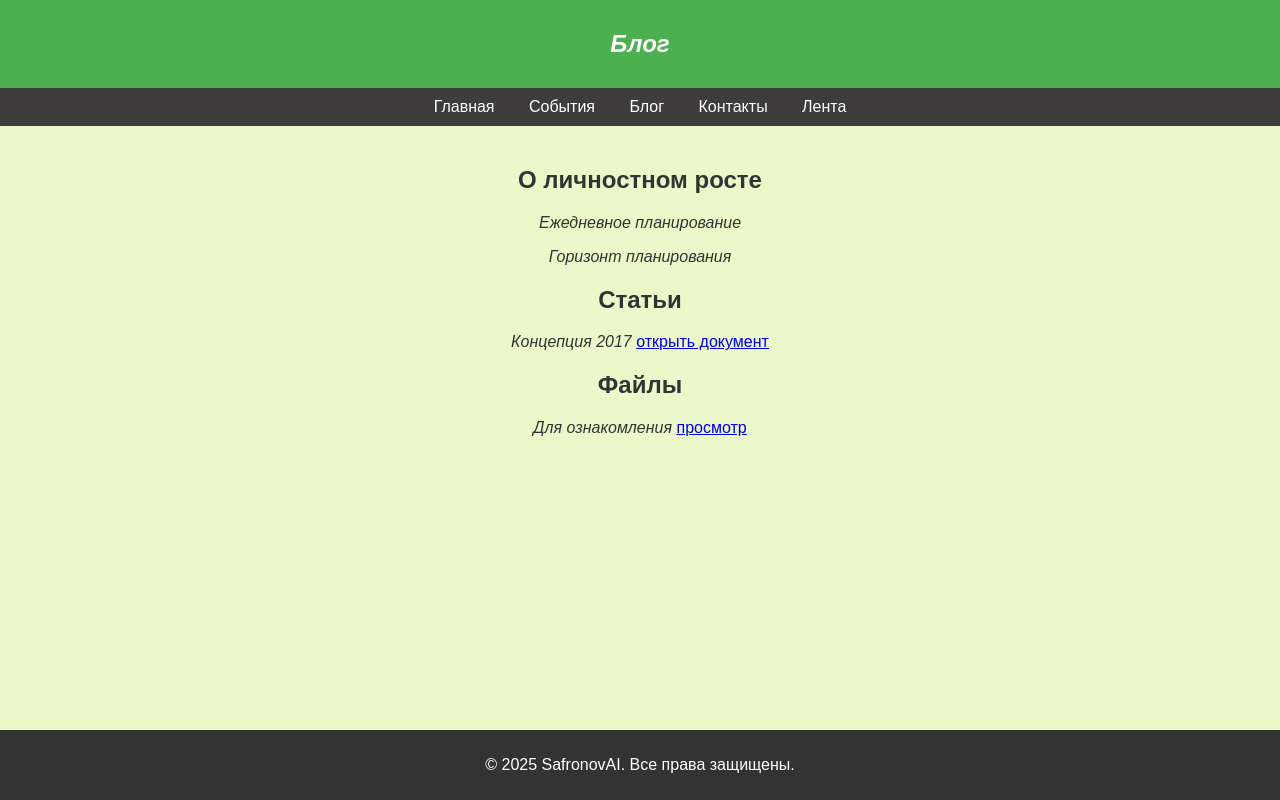
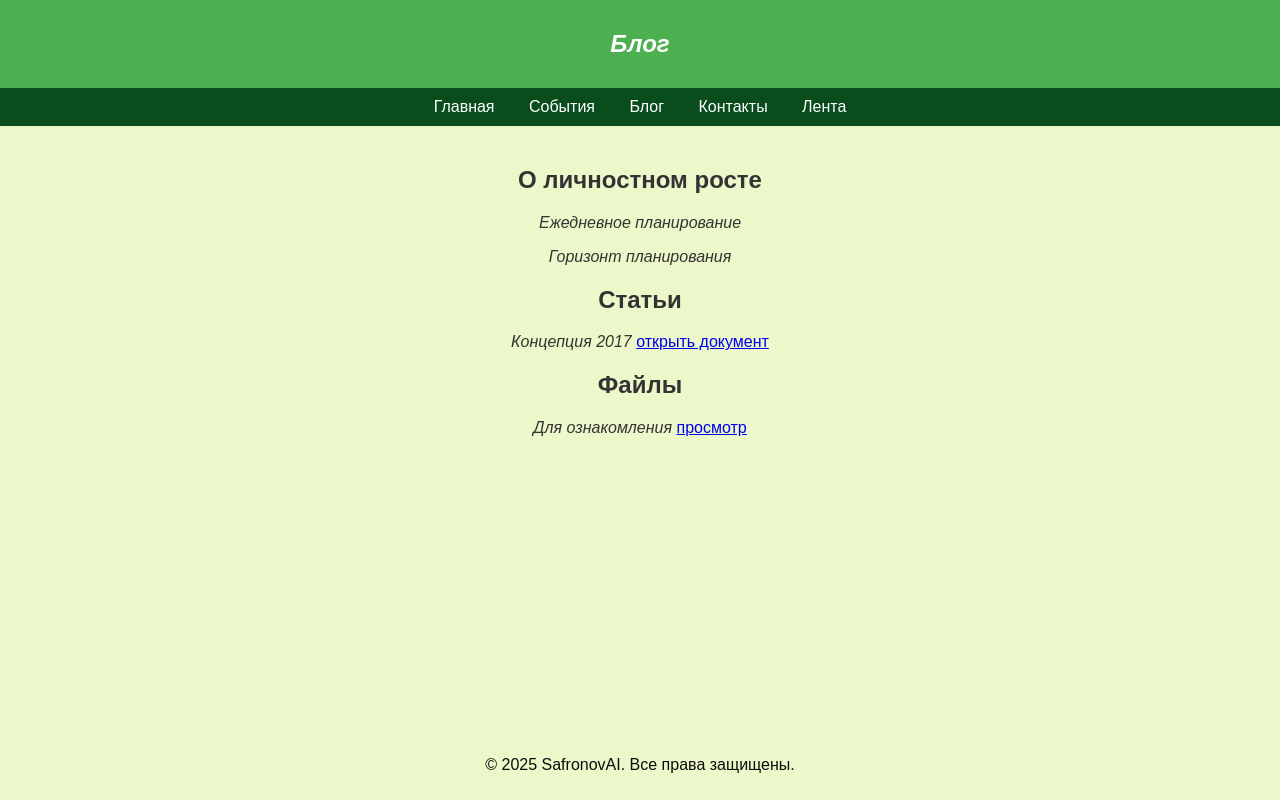
Before and after one commit to alex-e-i/-1, a plain HTML site: page blog.html in a window 1280 px wide. Drawn offline with Linux system fonts and the light colour scheme.

Commit message:
Add files via upload
Изменил цвет

```diff
--- a/blog.html
+++ b/blog.html
@@ -20,7 +20,7 @@
             text-align: center;
         }
         nav {
-            background-color: #3e3c3c;
+            background-color: #094d1d;
             color: white;
             padding: 10px;
             text-align: center;
@@ -46,8 +46,8 @@
             max-width: 600px;
         }
         footer {
-            background-color: #333;
-            color: white;
+            background-color: none;
+            color: rgb(12, 12, 12);
             text-align: center;
             padding: 10px 0;
             position: fixed;
```
Also changed, not shown: contact.html (+3 -3 lines), events.html (+3 -3 lines), index.html (+3 -3 lines).
